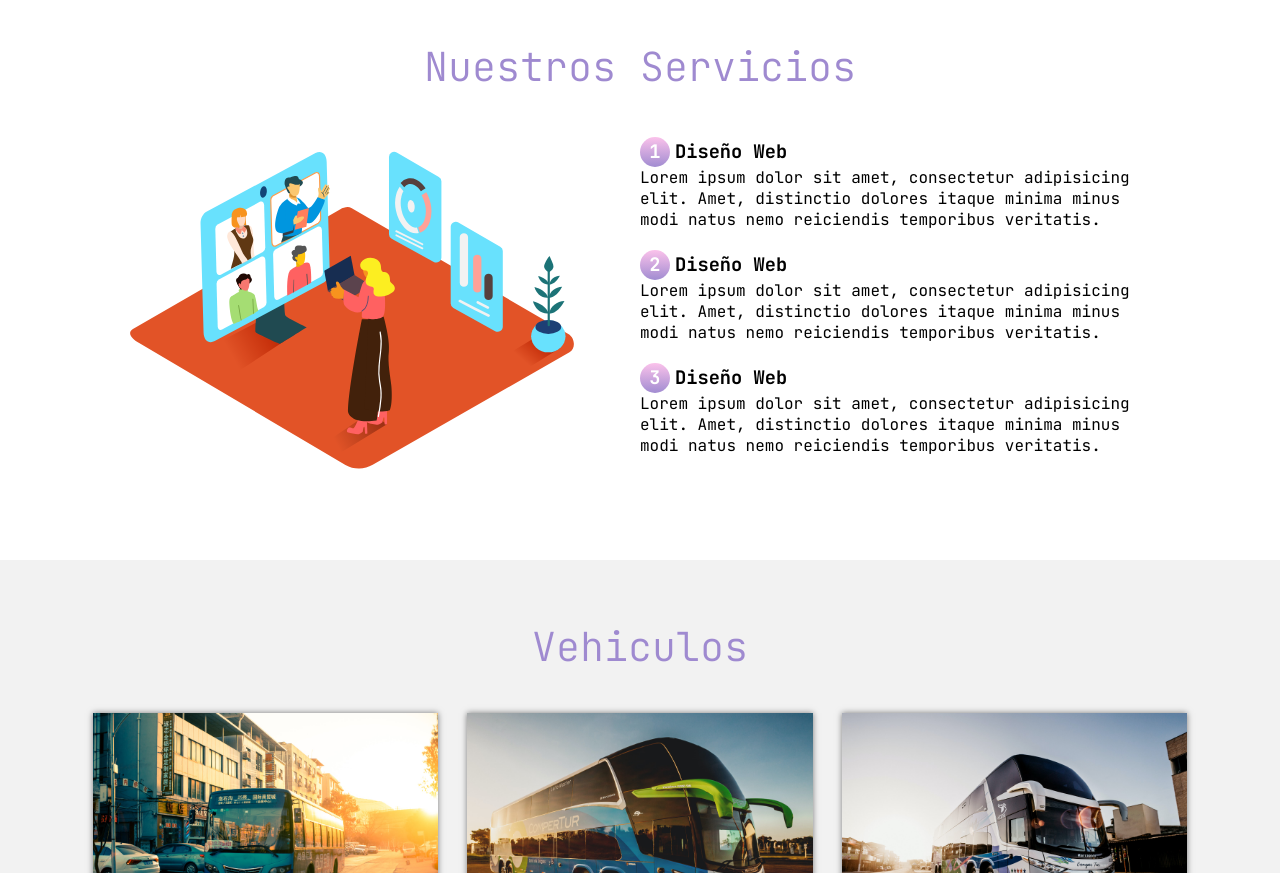
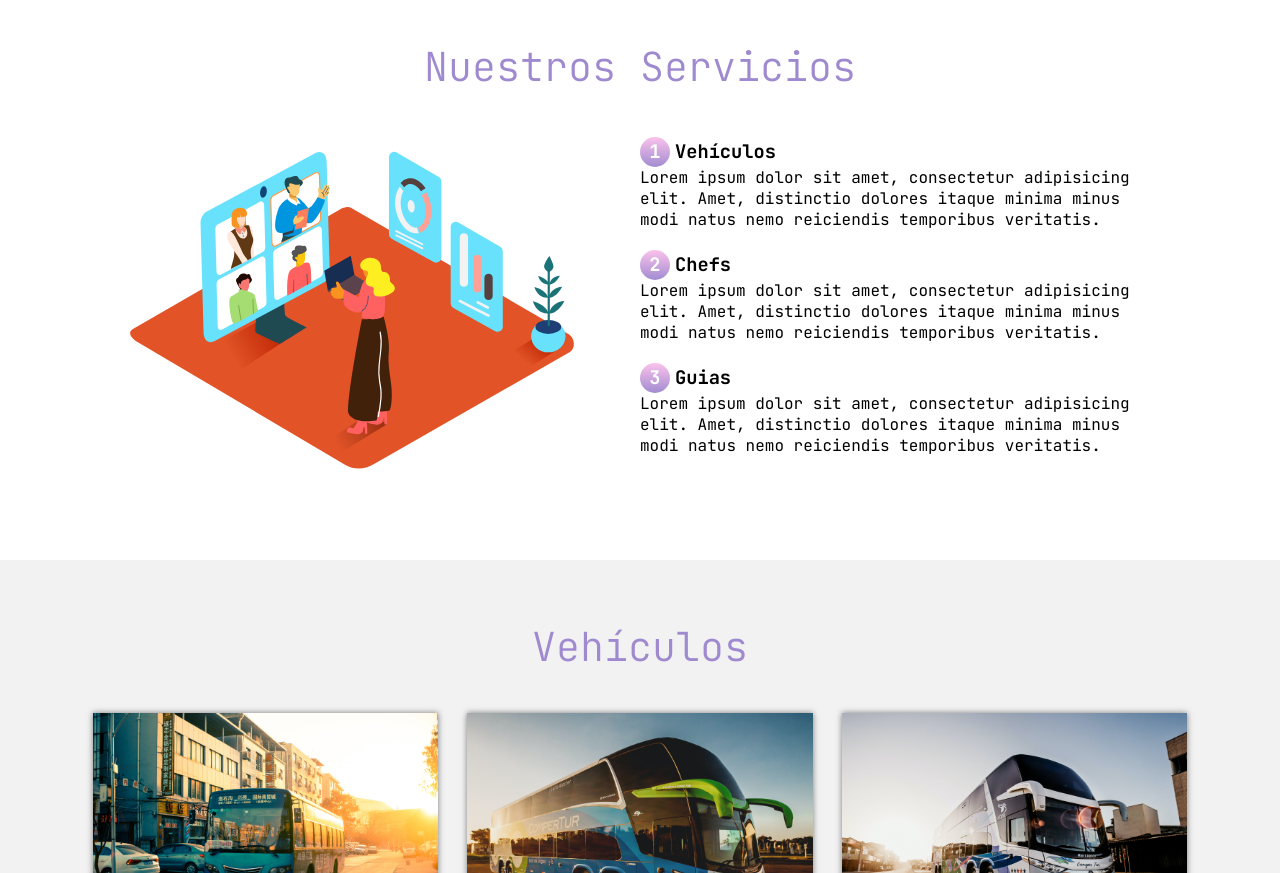
Before and after one commit to NachoOsella/Nacho.github.io, a plain HTML site: page index.html in a window 1280 px wide. Shown: the part 820-1693 px from the top of the page. Drawn offline with nearby package versions, Linux system fonts and the light colour scheme.

Commit message:
Update index.html

```diff
--- a/index.html
+++ b/index.html
@@ -16,8 +16,8 @@
     <nav class="menu-navegacion">
         <a href="#inicio">Inicio</a>
         <a href="#servicio">Servicio</a>
-        <a href="#vehiculos">Vehiculos</a>
-        <a href="#guias">Guias</a>
+        <a href="#vehiculos">Vehículos</a>
+        <a href="#guias">Personal</a>
         <a href="#contacto">Contacto</a>
     </nav>
     <div class="contenedor head">
@@ -32,17 +32,17 @@
             <img src="recursos/Mountain_Isometric.svg" alt="">
             <div class="montaña-servicio">
                 <div class="service">
-                    <h3 class="n-service"><span class="number">1</span>Diseño Web</h3>
+                    <h3 class="n-service"><span class="number">1</span>Vehículos</h3>
                     <p>Lorem ipsum dolor sit amet, consectetur adipisicing elit. Amet, distinctio dolores itaque minima
                         minus modi natus nemo reiciendis temporibus veritatis.</p>
                 </div>
                 <div class="service">
-                    <h3 class="n-service"><span class="number">2</span>Diseño Web</h3>
+                    <h3 class="n-service"><span class="number">2</span>Chefs</h3>
                     <p>Lorem ipsum dolor sit amet, consectetur adipisicing elit. Amet, distinctio dolores itaque minima
                         minus modi natus nemo reiciendis temporibus veritatis.</p>
                 </div>
                 <div class="service">
-                    <h3 class="n-service"><span class="number">3</span>Diseño Web</h3>
+                    <h3 class="n-service"><span class="number">3</span>Guias</h3>
                     <p>Lorem ipsum dolor sit amet, consectetur adipisicing elit. Amet, distinctio dolores itaque minima
                         minus modi natus nemo reiciendis temporibus veritatis.</p>
                 </div>
@@ -51,7 +51,7 @@
     </section>
     <section class="gallery" id="vehiculos">
         <div class="contenedor">
-            <h2 class="subtitulo">Vehiculos</h2>
+            <h2 class="subtitulo">Vehículos</h2>
             <div class="contenedor-vehiculos">
                 <img src="recursos/uno.jpg" alt="" class="img-Vehiculos">
                 <img src="recursos/dos.jpg" alt="" class="img-Vehiculos">
@@ -97,7 +97,7 @@
             <a href="./" class="social-media-icon">
                 <i class='bx bxl-twitter'></i>
             </a>
-            <a href="./" class="social-media-icon">
+            <a href="https://www.instagram.com/nacho_osella/?hl=es" class="social-media-icon">
                 <i class='bx bxl-instagram'></i>
             </a>
         </div>
```
